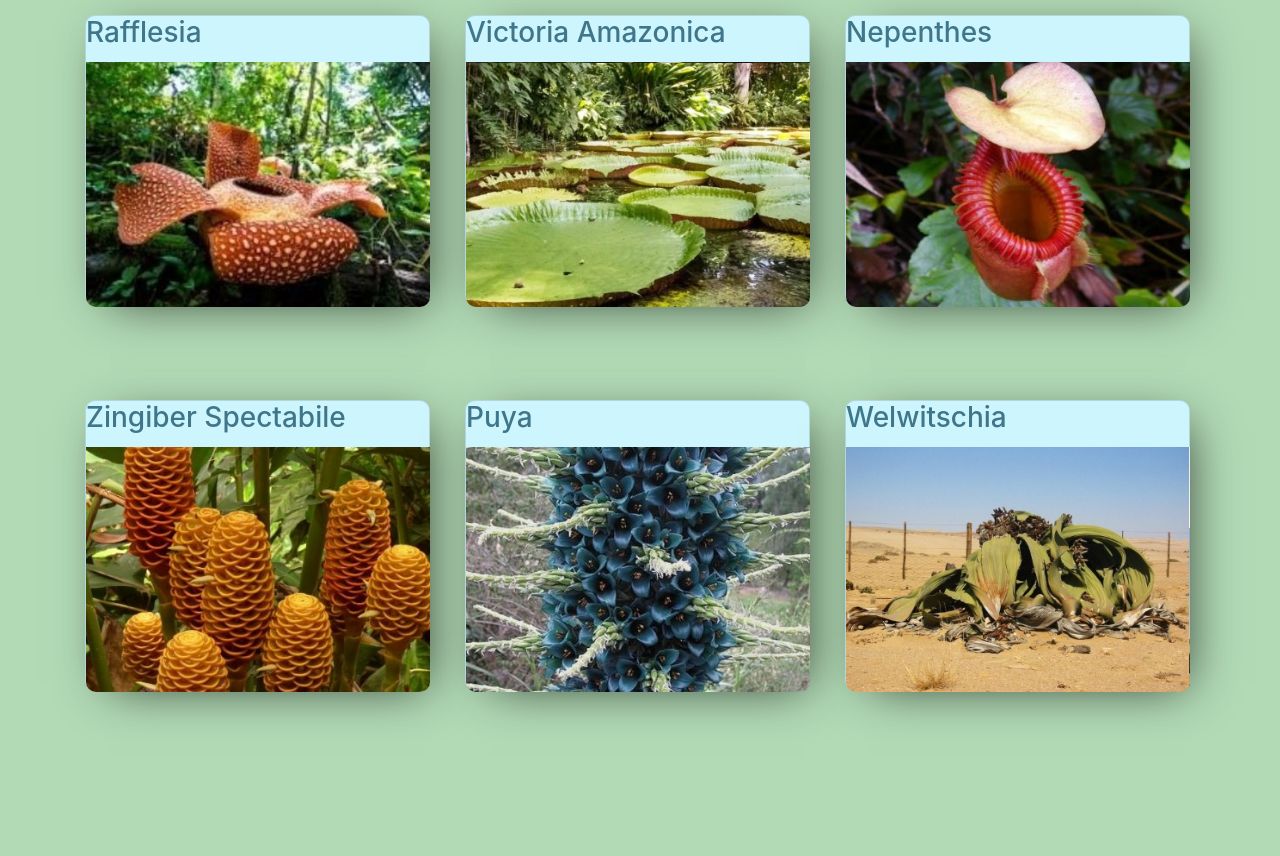
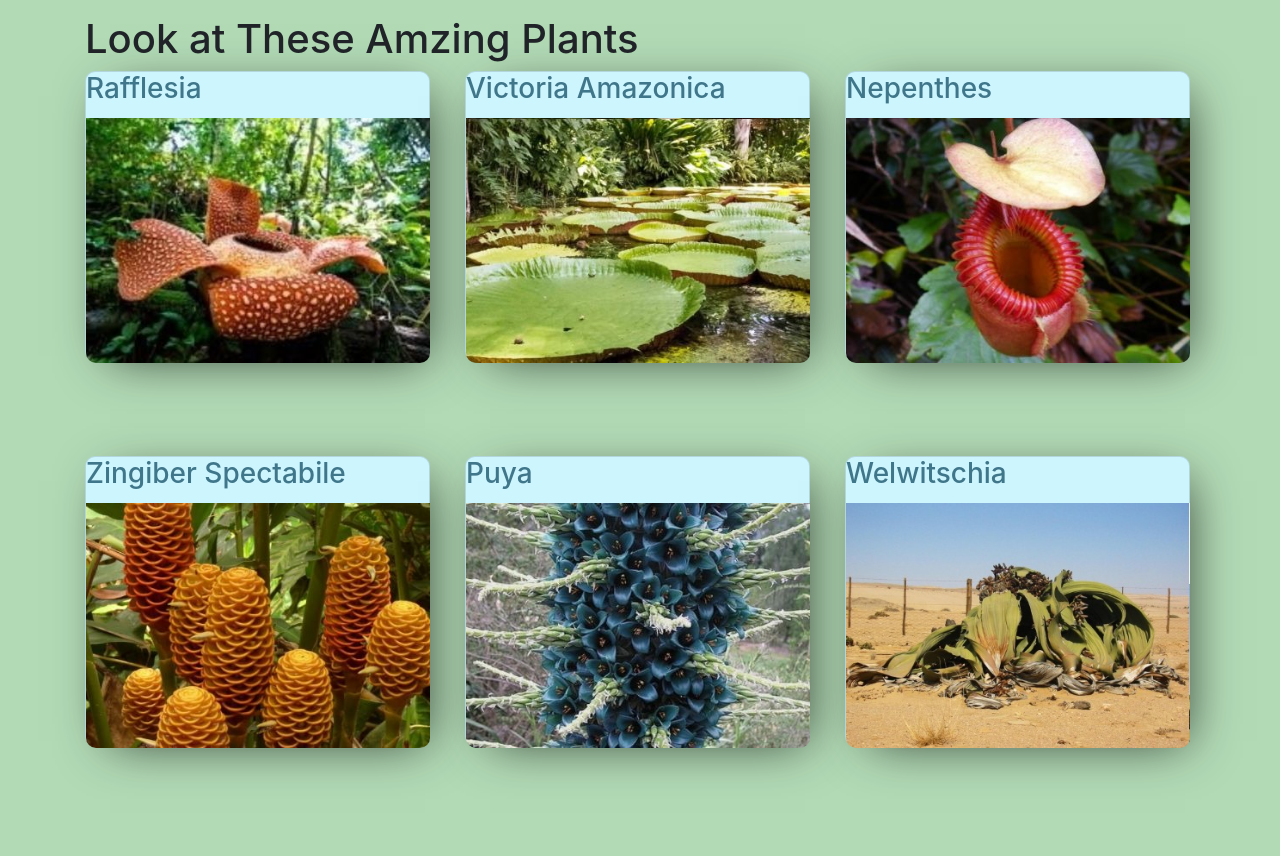
Before and after one commit to Hadden-Cory/CS313, a PHP site: page / in a window 1280 px wide. Shown: the part 56-912 px from the top of the page. Before the commit the page ends 777 px from the top, so only its background shows below. Run offline with PHP 8.4, Linux system fonts and the light colour scheme.

Commit message:
fixed content typos

```diff
--- a/index.php
+++ b/index.php
@@ -12,6 +12,7 @@
 <?php include("header.php");?>
     <section>
         <div class="container">
+            <h1>Look at These Amzing Plants</h1>
             <div class="row">
                 <div class="col-sm-6 col-lg-4">
                     <div class="cardFlip">
@@ -29,9 +30,9 @@
                                     <div class="card-block">
                                         <h3 class="card-title">Rafflesia</h3>
                                         <ul>
-                                            <li>This is the largest Flower in the World! Flowers can grow up to 3 feet across.</li>
-                                            <li>It smells like a dead animal to attract pollinating flies. </li>
-                                            <li>It has no leaves, stem, or root. It lives inside a host vine as a parasite.</li>
+                                            <li>This is the largest flower in the world! It can grow up to 3 feet across.</li>
+                                            <li>It smells like a dead animal to attract pollinating flies.</li>
+                                            <li>It has no leaves, stem, or roots. It lives inside a host vine as a parasite.</li>
                                         </ul>
                                     </div>
                                 </div>
@@ -55,9 +56,9 @@
                                     <div class="card-block">
                                         <h3 class="card-title">Victoria Amazonica</h3>
                                         <ul>
-                                            <li>This Amazon River water lilies can grow leaves up to 9 feet across 7 a stem 26 feet long.</li>
-                                            <li>19th century completive gardeners used coal-fired boilers to keep lilies alive and blooming in England’s cooler climate.</li>
-                                            <li>The leaves vascular structure was the inspiration for the crystal palace.</li>
+                                            <li>This Amazon River water lilies can grow leaves up to 9 feet across with a stem 26 feet long.</li>
+                                            <li>19th century completive gardeners used coal-fired boilers to keep these lilies alive and blooming in England’s cooler climate.</li>
+                                            <li>The leaves' vascular structure was the inspiration for the crystal palace in Hyde Park, London.</li>
                                         </ul>
                                     </div>
                                 </div>
@@ -81,9 +82,9 @@
                                     <div class="card-block">
                                         <h3 class="card-title">Nepenthes</h3>
                                         <ul>
-                                            <li>A Carnivorous “pitcher plants” plants that drowns winged insect in their pitcher with special bait fluid.</li>
-                                            <li>The largest varieties of these can eat rats and lizards.</li>
-                                            <li>Nicknamed “monkey cups” because monkeys like to drink from the pitcher.</li>
+                                            <li>These Carnivorous “pitcher plants” drown winged insect in their cup-like organs with special bait fluid they produce.</li>
+                                            <li>The largest varieties of these plants can eat rats and lizards.</li>
+                                            <li>They have been nicknamed “monkey cups” because monkeys like to drink from their pitcher.</li>
                                         </ul>
                                     </div>
                                 </div>
@@ -109,9 +110,9 @@
                                     <div class="card-block">
                                         <h3 class="card-title">Zingiber Spectabile</h3>
                                         <ul>
-                                            <li>The “beehive” can be a foot tall and plants can easily reach 15 feet.</li>
-                                            <li>Is actually a form of ginger.</li>
-                                            <li>Maybe useful to treat colon cancer.</li>
+                                            <li>The “beehive” can grow to be 1 foot tall and plants can easily reach 15 feet.</li>
+                                            <li>It is actually a form of ginger.</li>
+                                            <li>It is being researched as treatment for colon cancer.</li>
                                         </ul>
                                     </div>
                                 </div>
@@ -135,9 +136,9 @@
                                     <div class="card-block">
                                         <h3 class="card-title">Puya</h3>
                                         <ul>
-                                            <li>Photosynthesis but can also absorb nutrients from animals that die and decompose on their spines.</li>
-                                            <li>Cousin of pineapple.</li>
-                                            <li>Can grow 30 feet tall.</li>
+                                            <li>This plant photosynthesis but it is also considered carnivorous because it can absorb nutrients from animals that die and decompose on its spines.</li>
+                                            <li>It is a cousin of the pineapple.</li>
+                                            <li>It can grow 30 feet tall.</li>
                                         </ul>
                                     </div>
                                 </div>
@@ -161,9 +162,9 @@
                                     <div class="card-block">
                                         <h3 class="card-title">Welwitschia</h3>
                                         <ul>
-                                            <li>They are the only known member of its species. </li>
+                                            <li>They are the only known member of its species.</li>
                                             <li>Plants are male or female.</li>
-                                            <li>Can live up to 2000 years.</li>
+                                            <li>A few of these plants alive today are believed to be around 2000 years old.</li>
                                         </ul>
                                     </div>
                                 </div>
```
